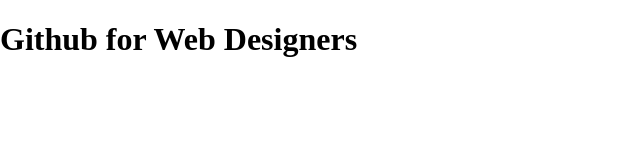
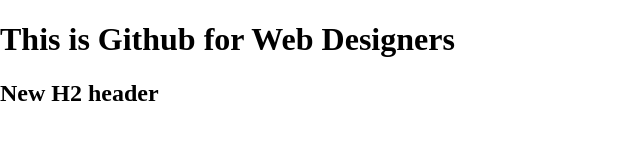
Before and after one commit to Kalyanck/git-basics, a plain HTML site: page index.html in a window 1280 px wide. Shown: the whole page, without its empty margins (0-640 px from the left). Drawn offline with nearby package versions, Linux system fonts and the light colour scheme.

Commit message:
changes from bugfix

```diff
--- a/index.html
+++ b/index.html
@@ -14,11 +14,12 @@
     </head>
     <body>
     <header>
-	<h1><span aria-hidden="true" data-icon="&#xE087;" class="github-icon"></span> Github for Web Designers</h1>
+	<h1><span aria-hidden="true" data-icon="&#xE087;" class="github-icon"></span>This is Github for Web Designers</h1>
     </header>
     <nav id="pageNav">
     </nav>
     <main>
+        <h2>New H2 header</h2>
     </main>
     <footer>
     </footer>
```
